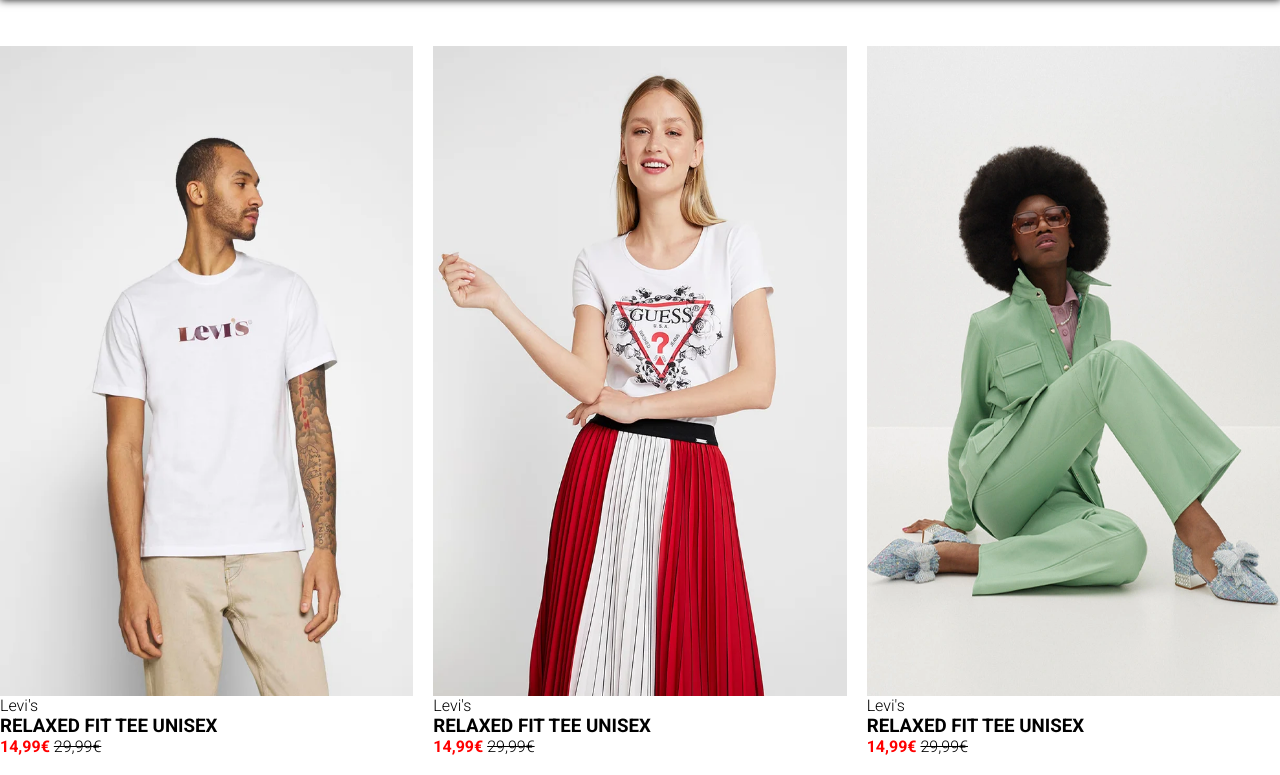
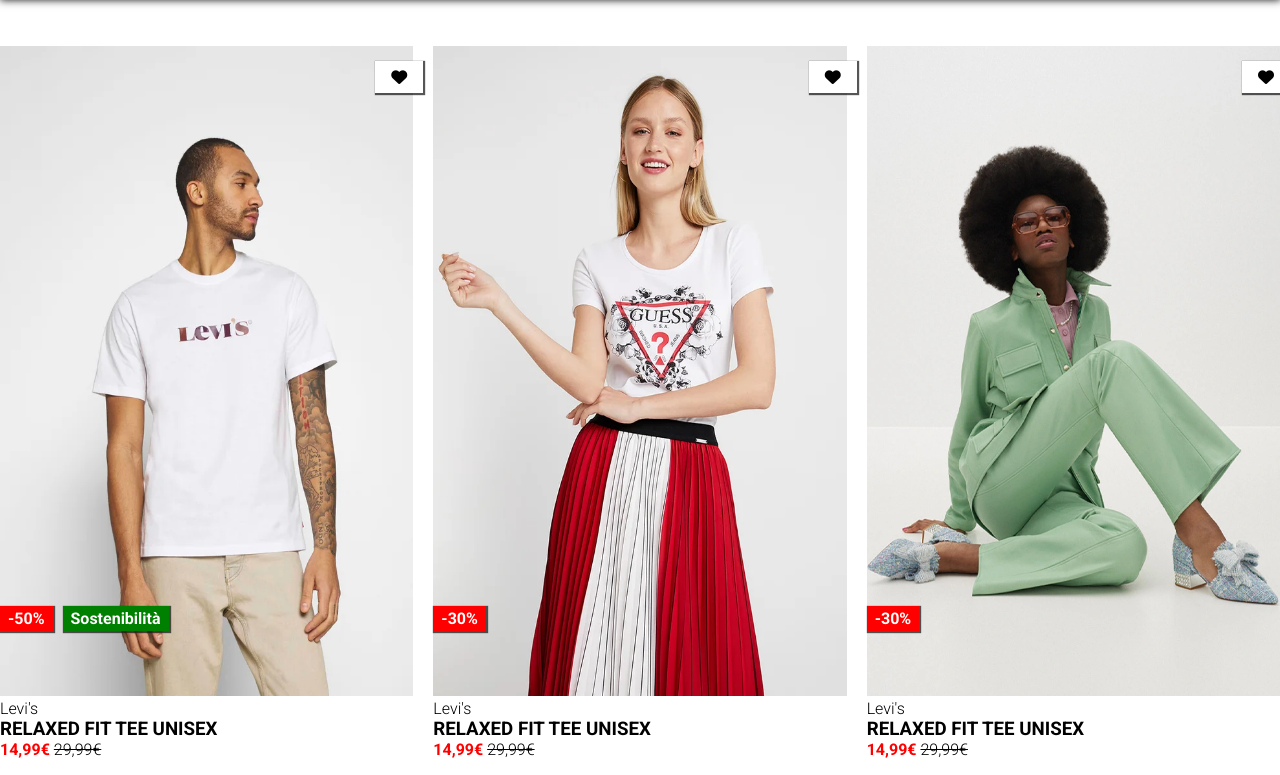
Before and after one commit to FrancescoPepi/html-css-boolando, a plain HTML site: page index.html in a window 1280 px wide. Shown: the part 64-839 px from the top of the page. Drawn offline with Linux system fonts and the light colour scheme.

Commit message:
feat: add object z-index-card

```diff
--- a/css/style.css
+++ b/css/style.css
@@ -82,10 +82,21 @@ header {
 .img-card {
   width: 100%;
   height: 650px;
+  margin-bottom: 0.2rem;
 }
 
 .img-card:hover .img-1 {
   display: none;
+}
+.img-card:hover .fa-heart {
+  transform: rotate(10deg) scale(1.1);
+}
+.img-card:hover .z-up-card {
+  transform: scale(1.1);
+}
+
+.fa-heart:hover {
+  color: #ff0000;
 }
 
 .img-2 {
@@ -93,6 +104,12 @@ header {
   top: 0px;
   left: 0px;
   z-index: -1;
+}
+.img-1 {
+  position: relative;
+  left: 0px;
+  right: 0px;
+  z-index: 2;
 }
 .brand,
 .price {
@@ -103,6 +120,36 @@ header {
 }
 .discount-price {
   color: red;
+}
+/* z-index card */
+.z-up-card {
+  display: flex;
+  position: absolute;
+  bottom: 10%;
+  left: 0%;
+}
+.discount,
+.sostenibily {
+  margin-right: 10px;
+  padding: 3px 8px;
+  color: white;
+  box-shadow: 1px 1px 1px 1px #1a1a1abc;
+  z-index: 2;
+}
+.discount {
+  background-color: #ff0000;
+}
+.sostenibily {
+  background-color: #008000;
+}
+.fa-heart {
+  position: absolute;
+  right: -10px;
+  top: 15px;
+  padding: 8px 16px;
+  box-shadow: 1px 1px 1px 1px #1a1a1abc;
+  z-index: 2;
+  background-color: white;
 }
 /*
     FOOTER
--- a/index.html
+++ b/index.html
@@ -58,7 +58,13 @@
             <div class="img-card relative">
               <img class="img-1" src="./img/1.webp" alt="" />
               <img class="img-2" src="./img/1b.webp" alt="" />
+              <div class="z-up-card relative">
+                <div class="discount">-50%</div>
+                <div class="sostenibily">Sostenibilità</div>
+              </div>
+              <i class="fa-solid fa-heart"></i>
             </div>
+
             <div class="description-card">
               <span class="brand">Levi's</span>
               <h3>RELAXED FIT TEE UNISEX</h3>
@@ -71,6 +77,10 @@
             <div class="img-card relative">
               <img class="img-1" src="./img/2.webp" alt="" />
               <img class="img-2" src="./img/2b.webp" alt="" />
+              <div class="z-up-card relative">
+                <div class="discount">-30%</div>
+              </div>
+              <i class="fa-solid fa-heart"></i>
             </div>
             <div class="description-card">
               <span class="brand">Levi's</span>
@@ -84,6 +94,10 @@
             <div class="img-card relative">
               <img class="img-1" src="./img/3.webp" alt="" />
               <img class="img-2" src="./img/3b.webp" alt="" />
+              <div class="z-up-card relative">
+                <div class="discount">-30%</div>
+              </div>
+              <i class="fa-solid fa-heart"></i>
             </div>
             <div class="description-card">
               <span class="brand">Levi's</span>
@@ -97,6 +111,11 @@
             <div class="img-card relative">
               <img class="img-1" src="./img/4.webp" alt="" />
               <img class="img-2" src="./img/4b.webp" alt="" />
+              <div class="z-up-card relative">
+                <div class="discount">-50%</div>
+                <div class="sostenibily">Sostenibilità</div>
+              </div>
+              <i class="fa-solid fa-heart"></i>
             </div>
             <div class="description-card">
               <span class="brand">Levi's</span>
@@ -110,6 +129,7 @@
             <div class="img-card relative">
               <img class="img-1" src="./img/5.webp" alt="" />
               <img class="img-2" src="./img/5b.webp" alt="" />
+              <i class="fa-solid fa-heart"></i>
             </div>
             <div class="description-card">
               <span class="brand">Levi's</span>
@@ -123,6 +143,10 @@
             <div class="img-card relative">
               <img class="img-1" src="./img/6.webp" alt="" />
               <img class="img-2" src="./img/6b.webp" alt="" />
+              <div class="z-up-card relative">
+                <div class="sostenibily">Sostenibilità</div>
+              </div>
+              <i class="fa-solid fa-heart"></i>
             </div>
             <div class="description-card">
               <span class="brand">Levi's</span>
```
